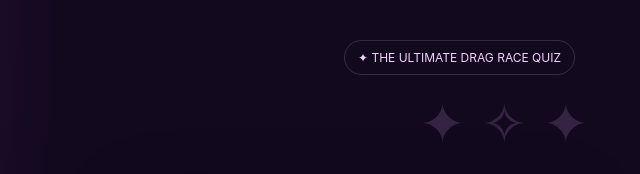
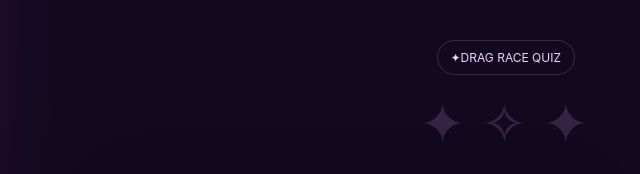
Before and after one commit to draginvasionparis-cmd/drag-invasion-drag-quizz, a website: page index.html in a window 1280 px wide. Shown: the top 174 px of the page, 640-1280 px from the left. Drawn offline with Linux system fonts and the light colour scheme.

Commit message:
Update index.html

```diff
--- a/index.html
+++ b/index.html
@@ -11,7 +11,7 @@
 <body><main class="app"><div class="wrap">
 <header class="top"><div class="brand"><div class="logo" style="width:105px;height:auto;background:none;box-shadow:none;display:flex;align-items:center;justify-content:center;">
   <img src="logo-drag-invasion.png" alt="Drag Invasion" style="display:block;width:100%;height:auto;">
-</div><div><div class="eyebrow">Drag Invasion présente</div><div class="brandname">DRAG RACE QUIZZ</div></div></div><div class="pill">✦ THE ULTIMATE DRAG RACE QUIZ</div></header>
+</div><div><div class="eyebrow">Drag Invasion présente</div><div class="brandname">DRAG RACE QUIZZ</div></div></div><div class="pill">✦DRAG RACE QUIZ</div></header>
 <section class="hero"><div><div class="eyebrow">Que le meilleur racer gagné ! !</div><h1>DRAG INVASION <br><span>QUIZZ</span></h1><p>Le quiz Drag Race de tes rêves : questions cultes, photos mystères, extraits musicaux et classement en direct. Prépare tes questions, lance la partie et couronne la légende de la soirée.</p><div style="display:flex;gap:10px;flex-wrap:wrap"><button class="btn" onclick="switchTab('editor')">✦ Créer mon quiz</button><button class="btn secondary" onclick="switchTab('host')">Voir le mode animateur →</button></div></div><div class="heroart"><div class="crown">👑</div><div class="arttitle">Sashay… to the top!</div><div class="artfoot"><span>Drag Invasion</span><span>20 questions · 1 Queen</span></div></div></section>
 <div id="connection" role="status" aria-live="polite" class="notice">Prêt à jouer</div><nav class="tabs"><button class="tab active" data-tab="editor" onclick="switchTab('editor')">✎ Préparer le quiz</button><button class="tab" data-tab="host" onclick="switchTab('host')">▣ Écran animateur</button><button class="tab" data-tab="player" onclick="switchTab('player')">⌁ Rejoindre le quiz</button><button class="tab" data-tab="results" onclick="switchTab('results')">♛ Classement</button></nav>
 <section id="editor" class="panel"><div class="panelhead"><div><h2>Studio de questions</h2><div class="muted">Compose ta partie. Les questions peuvent contenir une image ou un extrait audio.</div></div><button class="btn secondary" onclick="downloadQuiz()">↓ Exporter le quiz</button></div><div class="grid" style="margin-bottom:22px"><div class="stat"><span>Questions créées</span><strong id="qcount">2 / 20</strong><div class="muted">Objectif conseillé : 20 questions</div></div><div class="stat"><span>Format</span><strong>ABCD</strong><div class="muted">Une bonne réponse par question</div></div><div class="stat"><span>Média</span><strong>♪ + ◈</strong><div class="muted">Images et audio possibles</div></div></div>
```
